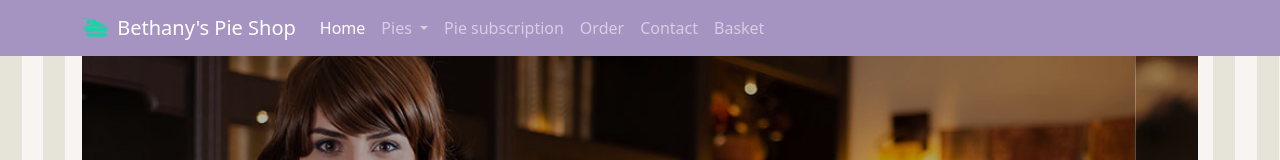
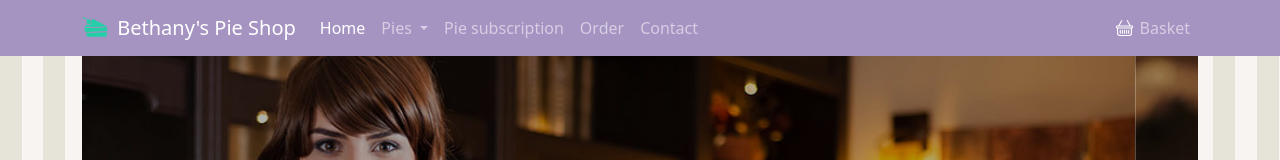
Before and after one commit to Covac45/bethanys-pie-shop, an Angular app: page /home in a window 1280 px wide. Shown: the top 160 px of the page. Built offline with nearby package versions, Linux system fonts and the light colour scheme.

Commit message:
Updated site header component to provide link to basket that floats toward the end of the navbar.

```diff
--- a/src/app/site-header/site-header.component.html
+++ b/src/app/site-header/site-header.component.html
@@ -1,6 +1,6 @@
 <nav class="navbar navbar-expand-lg navbar-dark fixed-top bg-dark bg-primary">
   <div class="container">
-    <a class="navbar-brand" href="index.html">
+    <a class="navbar-brand" [routerLink]="['/home']">
       <img
         class="d-inline-block align-top"
         src="/assets/images/pie.png"
@@ -95,15 +95,24 @@
             >Contact</a
           >
         </li>
+      </ul>
 
+      <ul class="nav navbar-nav ms-auto">
         <li class="nav-item">
           <a routerLink="/cart" routerLinkActive="active" class="nav-link">
-            <i class="bi bi-basket"></i>
+            <img
+              class="d-inline-block align-center pb-1"
+              style="color: white;"
+              src="/assets/images/basket.svg"
+              width="21"
+              height="21"
+              alt="basket Logo"
+            />
             Basket
           </a>
         </li>
-        <i class="bi bi-basket"></i>
       </ul>
+
     </div>
   </div>
 </nav>
```
Also changed, not shown: src/assets/images/basket.svg (added).
